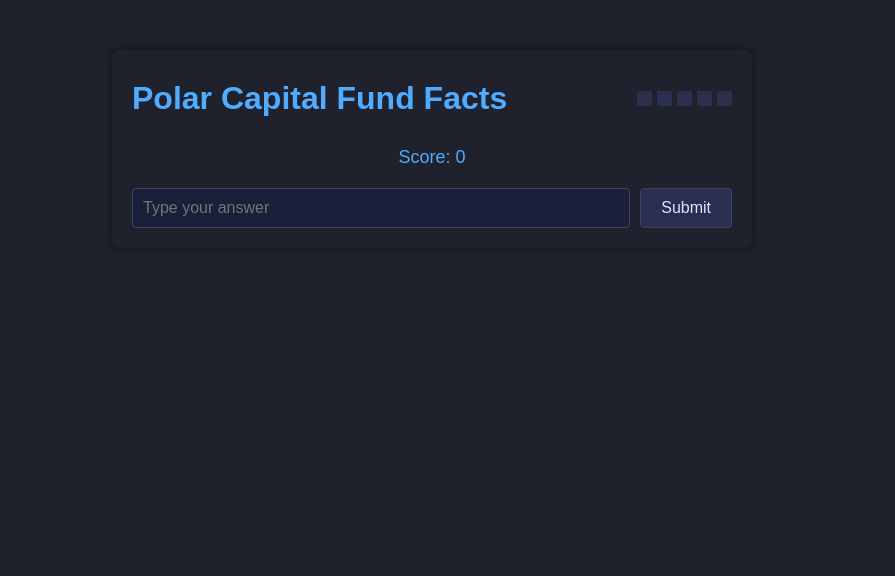
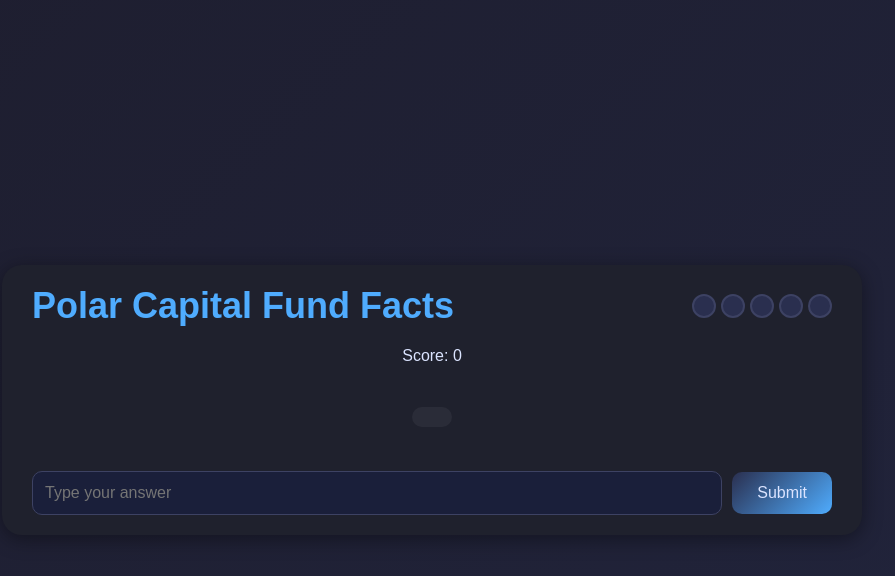
Before and after one commit to mchrisgm/duolike_quiz, a plain HTML site: page static/index.html in a window 1280 px wide. Shown: the whole page, without its empty margins (208-1103 px from the left). Drawn offline with Linux system fonts and the light colour scheme; no server answers.

Commit message:
Updated UI

```diff
--- a/static/styles.css
+++ b/static/styles.css
@@ -1,142 +1,155 @@
-body {
-  font-family: Arial, sans-serif;
-  background-color: #1f212d; /* Dark blue background */
+/* Fullscreen layout with a gradient background */
+html, body {
   margin: 0;
   padding: 0;
+  width: 100%;
+  height: 100%;
+  font-family: 'Arial', sans-serif;
+  background: linear-gradient(135deg, #1e1e2f, #21243c); /* Gradient background */
   color: #dbe4ff; /* Light blue text */
+  display: flex;
+  justify-content: center;
+  align-items: center;
 }
 
+/* Main container with rounded corners and shadow */
 .container {
-  max-width: 600px;
-  margin: 50px auto;
-  padding: 20px;
-  background: #1f212d; /* Darker blue container background */
-  border-radius: 8px;
-  box-shadow: 0 0 10px rgba(0, 0, 0, 0.5);
+  width: 90%;
+  max-width: 800px;
+  height: auto;
+  padding: 20px 30px;
+  background: #1f212d; /* Slightly darker background for contrast */
+  border-radius: 20px; /* Rounded corners */
+  box-shadow: 0 4px 20px rgba(0, 0, 0, 0.4); /* Soft shadow */
   text-align: center;
 }
 
+/* Header styling */
 header {
   display: flex;
   justify-content: space-between;
   align-items: center;
+  margin-bottom: 20px;
 }
 
+/* Title styling */
 h1 {
-  color: #4facfe; /* Bright blue heading */
+  font-size: 36px;
+  color: #4facfe; /* Bright blue text */
   margin: 0;
-  padding: 10px 0;
 }
 
+/* Difficulty bar with rounded cells */
 #difficulty-bar {
   display: flex;
   gap: 5px;
 }
 
 .cell {
-  width: 15px;
-  height: 15px;
+  width: 20px;
+  height: 20px;
   background: #2a2f4f; /* Muted dark blue cells */
-  border-radius: 2px;
+  border-radius: 50%; /* Circular cells */
+  border: 2px solid #3d4263; /* Subtle border */
 }
 
 .cell.active {
   background: #4facfe; /* Bright blue for active cells */
+  border-color: #4facfe;
 }
 
+/* Fund name display */
 #fund-name {
-  font-size: 16px;
+  font-size: 18px;
   font-weight: bold;
   color: #c8d1ff; /* Muted light blue */
-  margin-top: 10px;
+  margin: 20px 0;
 }
 
+/* Question container styling */
 #question-container p {
-  font-size: 18px;
+  font-size: 22px;
   color: #dbe4ff; /* Light blue text */
+  margin-bottom: 20px;
+  background: rgba(255, 255, 255, 0.05); /* Subtle background for contrast */
+  padding: 10px 20px;
+  border-radius: 12px;
+  display: inline-block;
 }
 
+/* Option buttons */
 #options-container button {
-  display: block;
-  margin: 10px auto;
-  padding: 10px 20px;
+  margin: 10px 5px;
+  padding: 12px 25px;
   font-size: 16px;
-  background-color: #2a2f4f; /* Dark button */
-  color: #dbe4ff; /* Light blue text */
-  border: 1px solid #3d4263; /* Subtle border */
-  border-radius: 5px;
+  background: #2c6fa6;
+  color: #dbe4ff; /* Light text */
+  border: none;
+  border-radius: 10px;
   cursor: pointer;
+  transition: transform 0.2s, background 0.3s;
 }
 
 #options-container button:hover {
-  background-color: #4facfe; /* Bright blue on hover */
-  color: #12162b; /* Dark text for contrast */
+  background: linear-gradient(135deg, #4facfe, #3a91d6); /* Brighter gradient */
+  color: #12162b; /* Darker text for contrast */
+  transform: translateY(-3px); /* Subtle hover effect */
 }
 
+/* Answer container */
 #answer-container {
   display: flex;
   justify-content: center;
   align-items: center;
-  gap: 10px; /* Spacing between the input and button */
+  gap: 10px;
   margin-top: 20px;
 }
 
 #user-answer {
-  flex: 1; /* Allow the input field to take available space */
-  padding: 10px;
+  flex: 1;
+  padding: 12px;
   font-size: 16px;
   border: 1px solid #3d4263; /* Subtle border */
-  background-color: #1a1f3a; /* Dark input background */
+  background: #1a1f3a; /* Dark input background */
   color: #dbe4ff; /* Light blue text */
-  border-radius: 4px;
+  border-radius: 10px;
 }
 
 #submit-answer {
-  padding: 10px 20px;
+  padding: 12px 25px;
   font-size: 16px;
-  background-color: #2a2f4f; /* Dark button */
-  color: #dbe4ff; /* Light blue text */
-  border: 1px solid #3d4263; /* Subtle border */
-  border-radius: 4px;
+  background: linear-gradient(135deg, #2a2f4f, #4facfe);
+  color: #dbe4ff;
+  border: none;
+  border-radius: 10px;
   cursor: pointer;
+  transition: transform 0.2s, background 0.3s;
 }
 
 #submit-answer:hover {
-  background-color: #4facfe; /* Bright blue on hover */
-  color: #12162b; /* Dark text for contrast */
+  background: linear-gradient(135deg, #4facfe, #3a91d6);
+  transform: translateY(-3px); /* Hover lift effect */
 }
 
-#feedback {
-  margin-top: 20px;
-  font-size: 16px;
-  color: #dbe4ff; /* Light blue text */
-}
-
-/* Score display */
-#score {
-  margin-top: 20px;
-  font-size: 18px;
-  color: #4facfe; /* Highlight for score */
-}
-
-/* Pop-up feedback styles */
+/* Pop-up feedback */
 #popup-feedback {
   position: fixed;
   bottom: -200px;
-  left: 0;
-  right: 0;
-  background-color: #1a1f3a; /* Darker blue */
-  color: #dbe4ff; /* Light text */
+  left: 20%;
+  right: 20%;
+  background: #1a1f3a; /* Darker background */
+  color: #dbe4ff;
   padding: 20px;
   text-align: center;
   font-size: 16px;
   border-top: 4px solid #4facfe;
   box-shadow: 0 -2px 10px rgba(0, 0, 0, 0.5);
+  border-radius: 10px;
   transition: bottom 0.4s ease-in-out;
 }
 
 #popup-feedback.show {
-  bottom: 0;
+  bottom: 10%; /* Show near the bottom */
 }
 
 #popup-feedback p {
@@ -144,15 +157,15 @@ h1 {
 }
 
 #popup-feedback button {
-  background-color: #4facfe; /* Bright blue button */
-  color: #12162b; /* Dark text for contrast */
+  background: linear-gradient(135deg, #4facfe, #3a91d6);
+  color: #12162b;
   border: none;
   padding: 10px 20px;
   font-size: 14px;
-  border-radius: 5px;
+  border-radius: 8px;
   cursor: pointer;
 }
 
 #popup-feedback button:hover {
-  background-color: #3a91d6; /* Slightly darker blue on hover */
+  background: linear-gradient(135deg, #3a91d6, #4facfe);
 }
```
